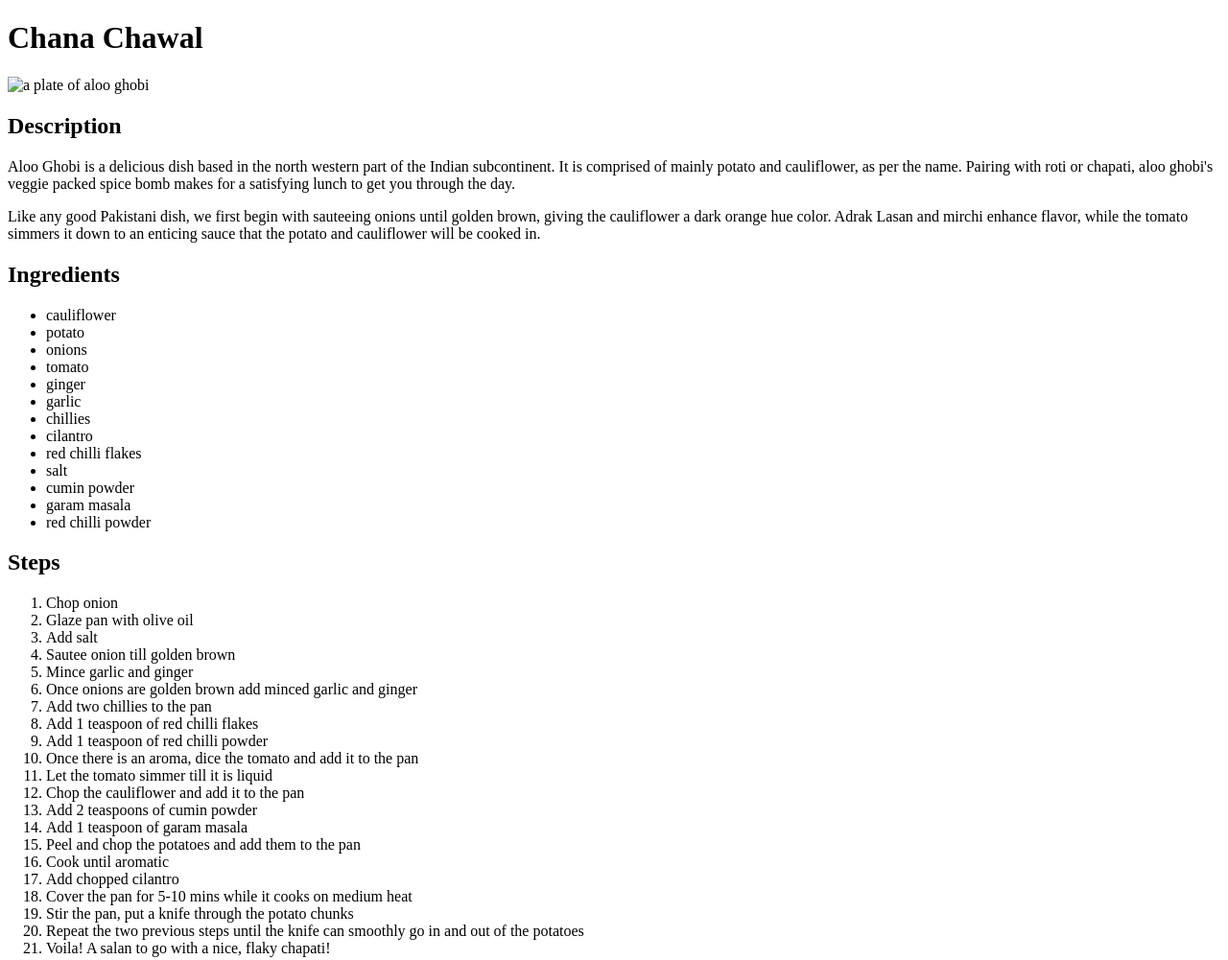
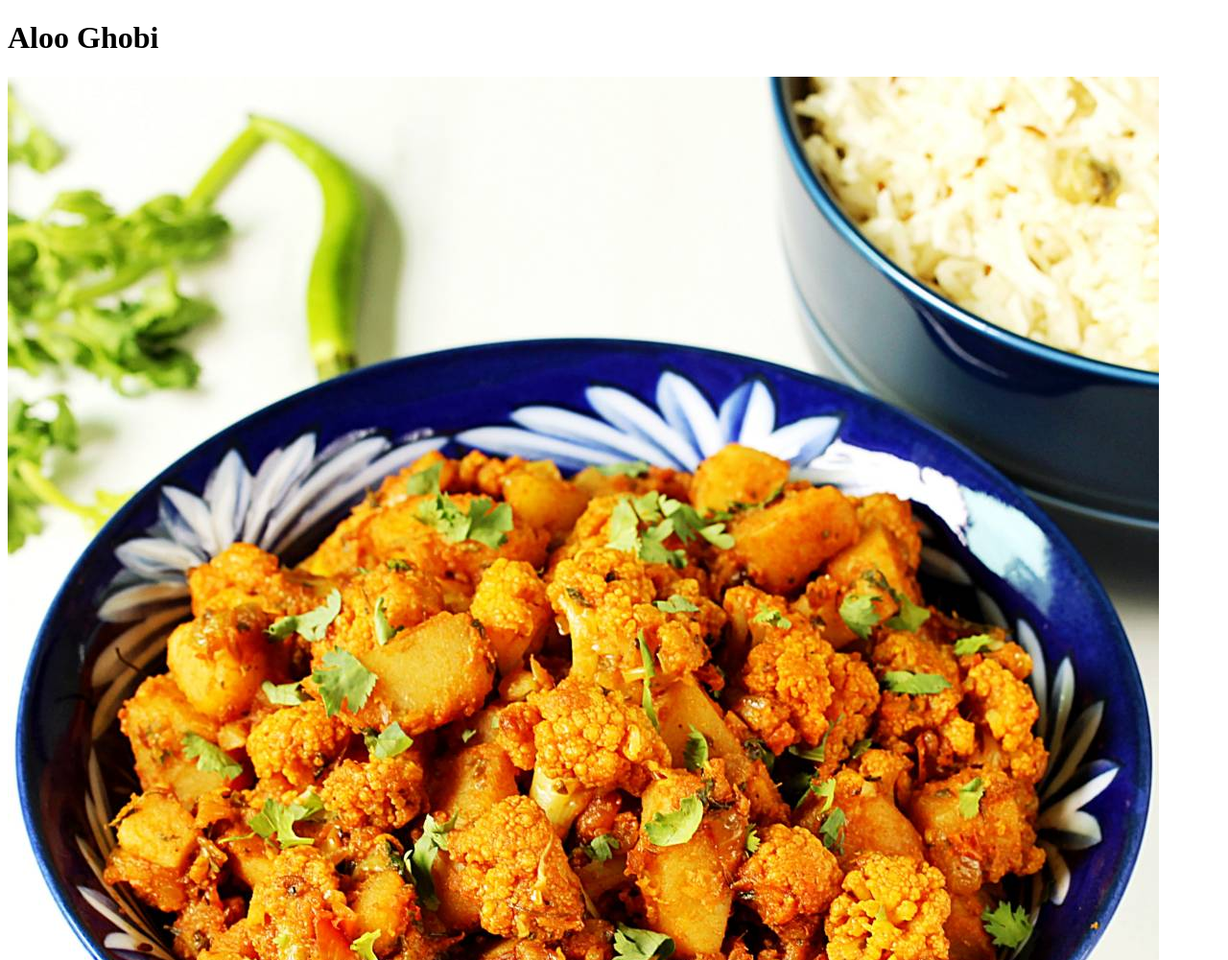
Before and after one commit to ether3almang0/odin-recipes, a plain HTML site: page recipes/aloo-ghobi.html in a window 1280 px wide. Shown: the top 1001 px of the page at 96% size. Drawn offline with Linux system fonts and the light colour scheme.

Commit message:
correcting aloo ghobi page heading typo and image source

```diff
--- a/recipes/aloo-ghobi.html
+++ b/recipes/aloo-ghobi.html
@@ -6,9 +6,9 @@
     <title>ur-mums-cookin-alooghobi</title>
 </head>
 <body>
-    <h1>Chana Chawal</h1>
+    <h1>Aloo Ghobi</h1>
 
-    <img src="../images/aloo-ghobi-recip.jpg" alt="a plate of aloo ghobi">
+    <img src="../images/aloo-gobi-recipe.jpg" alt="a plate of aloo ghobi">
     <h2>Description</h2>
 
         <p> Aloo Ghobi is a delicious dish based in the north western part of the Indian subcontinent. It is comprised of mainly potato and cauliflower, as per the name. Pairing with roti or chapati, aloo ghobi's veggie packed spice bomb makes for a satisfying lunch to get you through the day.</p>
```
